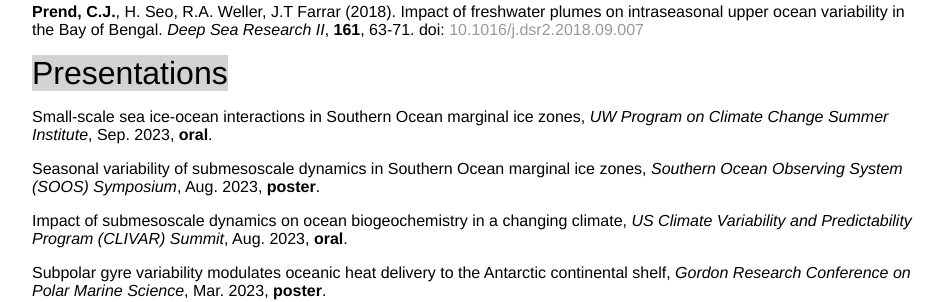
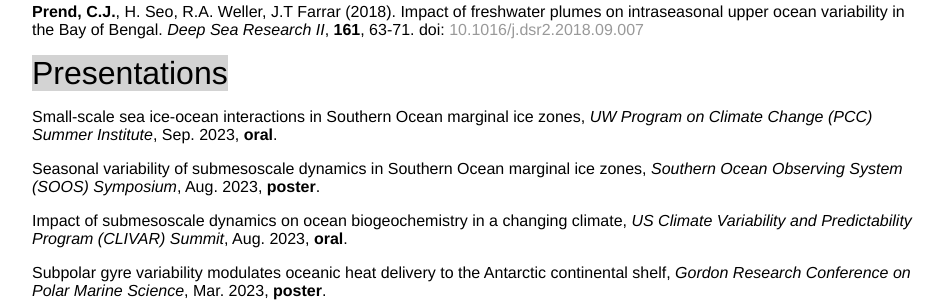
Before and after one commit to cprend/cprend.github.io, a Jekyll site: the page cv/index.html, which Jekyll copies as it is, in a window 1280 px wide and 900 px high, scrolled down 1308 px. Shown: the part 152-454 px from the top of the window, without its empty margins (160-1109 px from the left). Built offline with Jekyll 4.4.1, drawn with Linux system fonts in a browser that asks for light colours.

Commit message:
Update index.html

```diff
--- a/cv/index.html
+++ b/cv/index.html
@@ -57,7 +57,7 @@
 		<p><b>Prend, C.J.</b>, H. Seo, R.A. Weller, J.T Farrar (2018). Impact of freshwater plumes on intraseasonal
 		upper ocean variability in the Bay of Bengal. <em>Deep Sea Research II</em>, <b>161</b>, 63-71. doi: <a href="https://www.sciencedirect.com/science/article/pii/S0967064517304010?via%3Dihub">10.1016/j.dsr2.2018.09.007</a></p>
 		<p1>Presentations</p1>
-		<p>Small-scale sea ice-ocean interactions in Southern Ocean marginal ice zones, <em>UW Program on Climate Change Summer Institute</em>, Sep. 2023, <b>oral</b>.</p>
+		<p>Small-scale sea ice-ocean interactions in Southern Ocean marginal ice zones, <em>UW Program on Climate Change (PCC) Summer Institute</em>, Sep. 2023, <b>oral</b>.</p>
 		<p>Seasonal variability of submesoscale dynamics in Southern Ocean marginal ice zones, <em>Southern Ocean Observing System (SOOS) Symposium</em>, Aug. 2023, <b>poster</b>.</p>
 		<p>Impact of submesoscale dynamics on ocean biogeochemistry in a changing climate, <em>US Climate Variability and Predictability Program (CLIVAR) Summit</em>, Aug. 2023, <b>oral</b>.</p>
 		<p>Subpolar gyre variability modulates oceanic heat delivery to the Antarctic continental shelf, <em>Gordon Research Conference on Polar Marine Science</em>, Mar. 2023, <b>poster</b>.</p>
```
